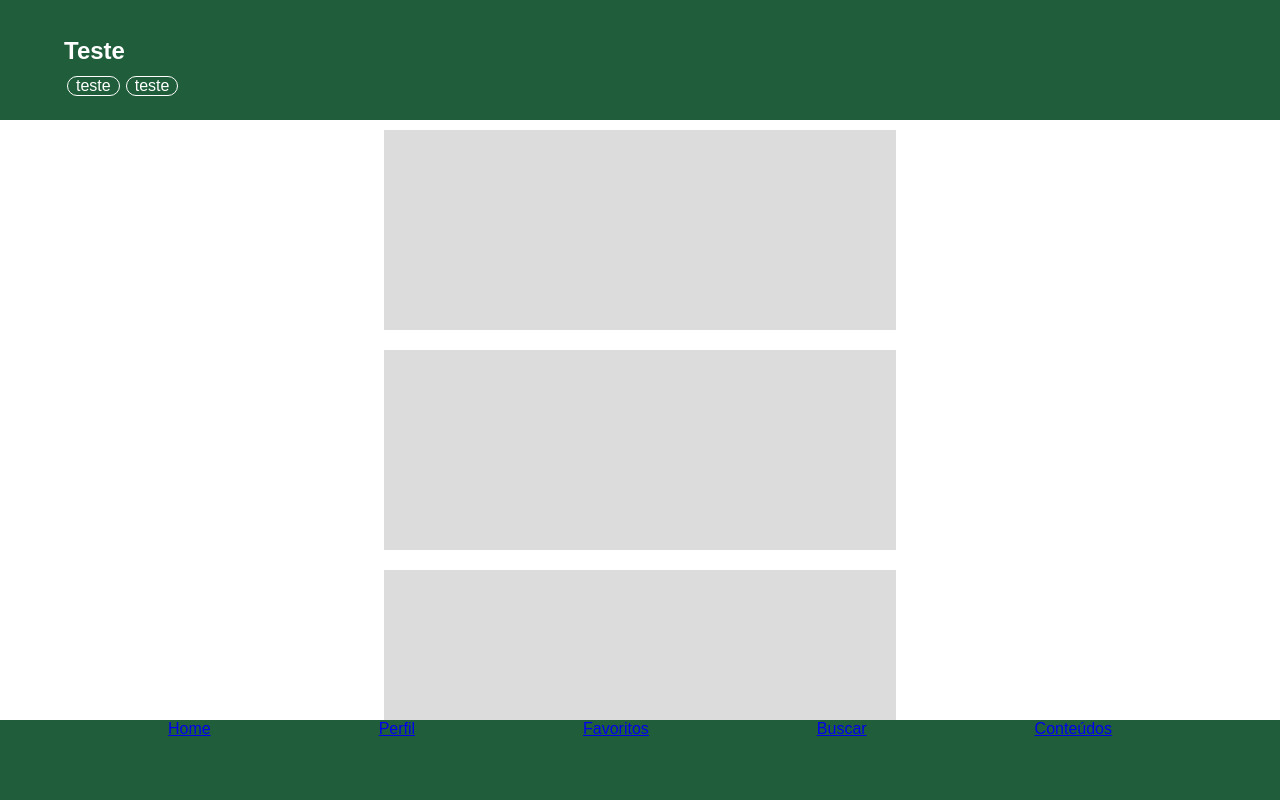
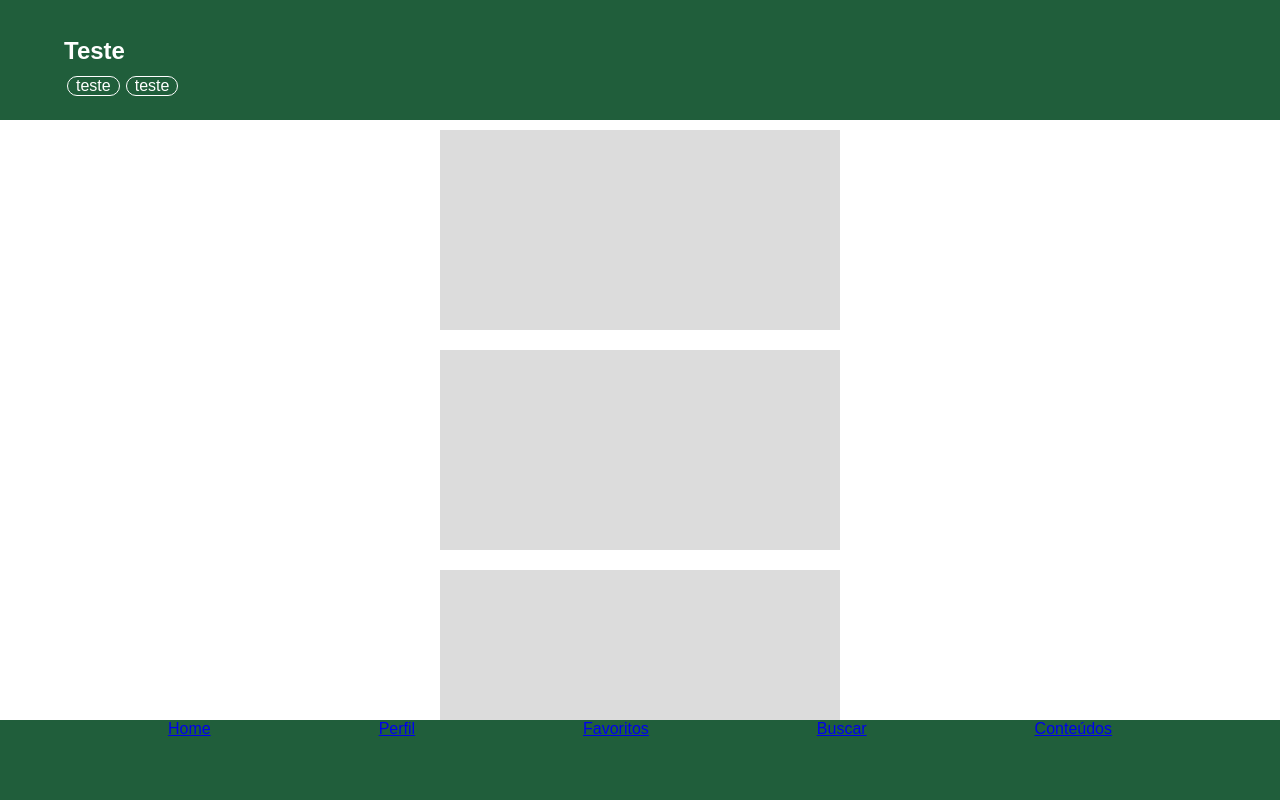
Before and after one commit to CRamos132/vegetariapp, a Next.js app: page / in a window 1280 px wide. Shown: the top 800 px of the page. Built offline with nearby package versions, Linux system fonts and the light colour scheme.

Commit message:
improved card layout

```diff
--- a/components/layout/Card/Card.ts
+++ b/components/layout/Card/Card.ts
@@ -13,7 +13,8 @@ const enter = keyframes`
 
 const Card = styled.div`
     height: 200px;
-    width: 40vw;
+    width: 80%;
+    max-width: 400px;
     margin: 10px;
     animation: ${enter} 0.8s;
     opacity: 0;
```
